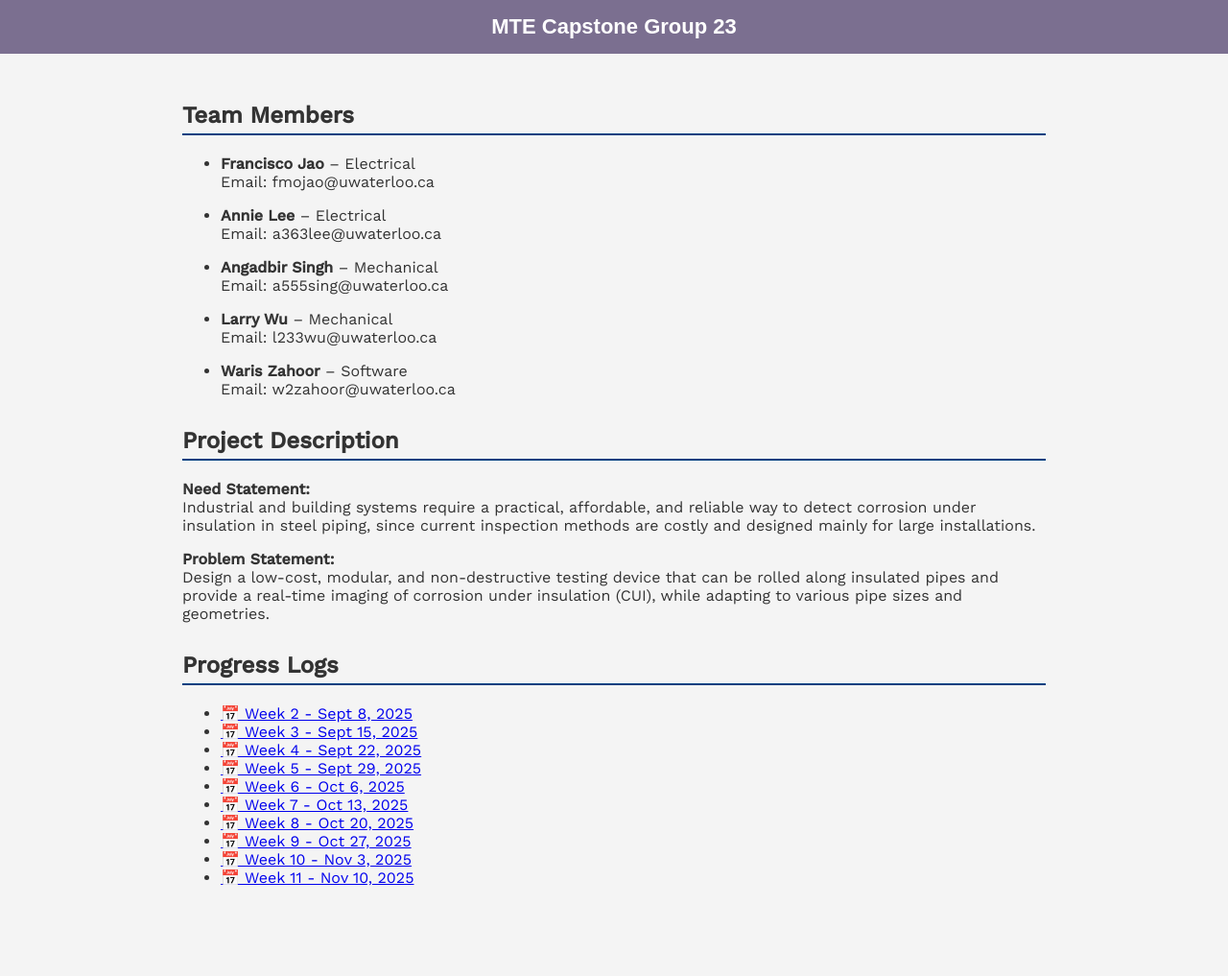
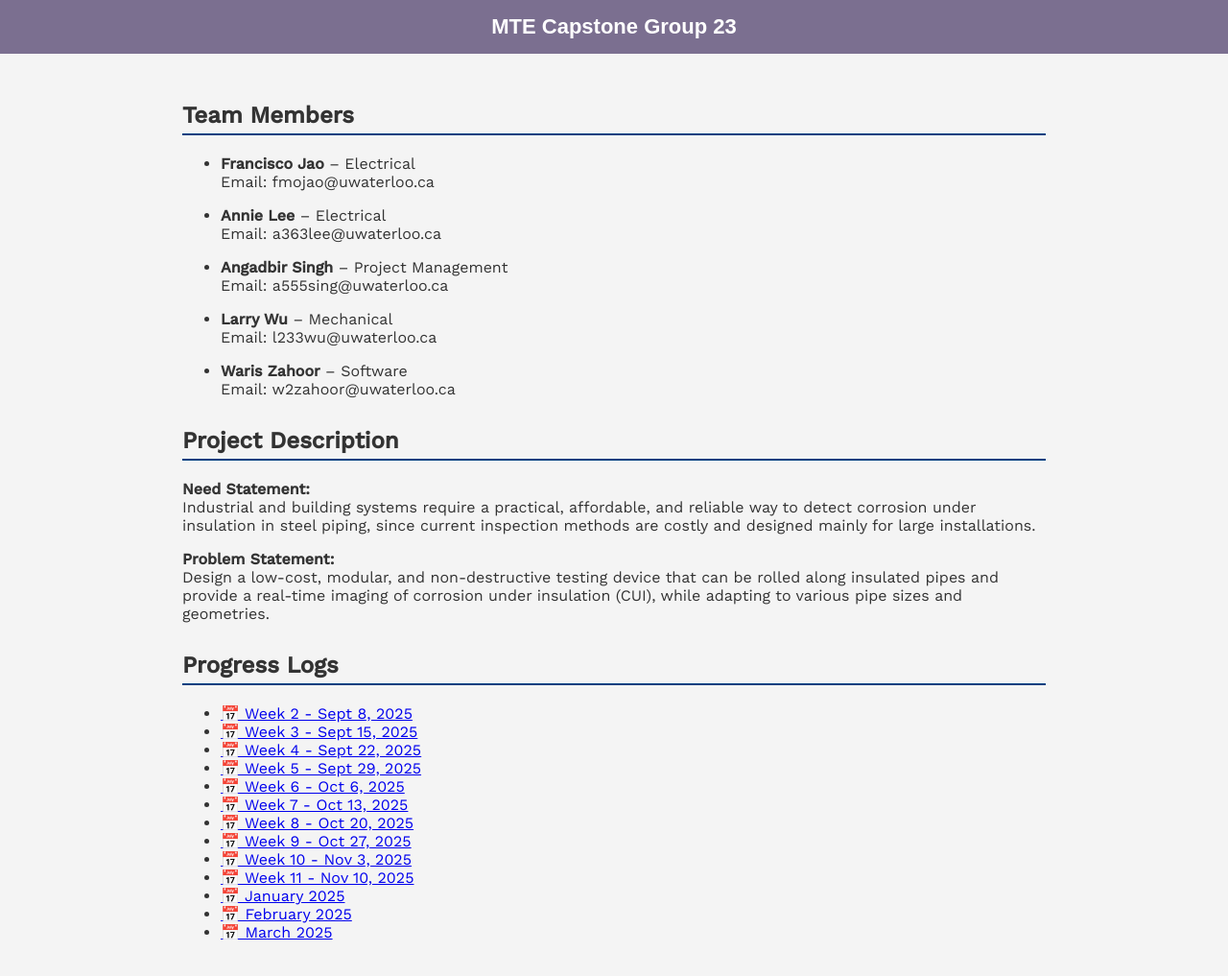
Before and after one commit to warisz/mte-capstone, a Jekyll site: the page built from index.md, in a window 1280 px wide. Shown: the whole page at 96% size. Built offline with Jekyll 4.4.1, drawn with Linux system fonts in a browser that asks for light colours; before the commit the page ends 960 px from its top, so only the background shows below that.

Commit message:
Update index.md

```diff
--- a/index.md
+++ b/index.md
@@ -11,7 +11,7 @@ title: Capstone Design Project Log, Group 23
 - **Annie Lee** – Electrical
   Email: a363lee@uwaterloo.ca
 
-- **Angadbir Singh** – Mechanical
+- **Angadbir Singh** – Project Management
   Email: a555sing@uwaterloo.ca
 
 - **Larry Wu** – Mechanical
@@ -40,3 +40,6 @@ Design a low-cost, modular, and non-destructive testing device that can be rolle
   - [📅 Week 9 - Oct 27, 2025](meetings/oct-27-2025.md)
   - [📅 Week 10 - Nov 3, 2025](meetings/nov-3-2025.md)
   - [📅 Week 11 - Nov 10, 2025](meetings/nov-10-2025.md)
+  - [📅 January 2025](meetings/January2026.md)
+  - [📅 February 2025](meetings/February2026.md)
+  - [📅 March 2025](meetings/March2026.md)
```
